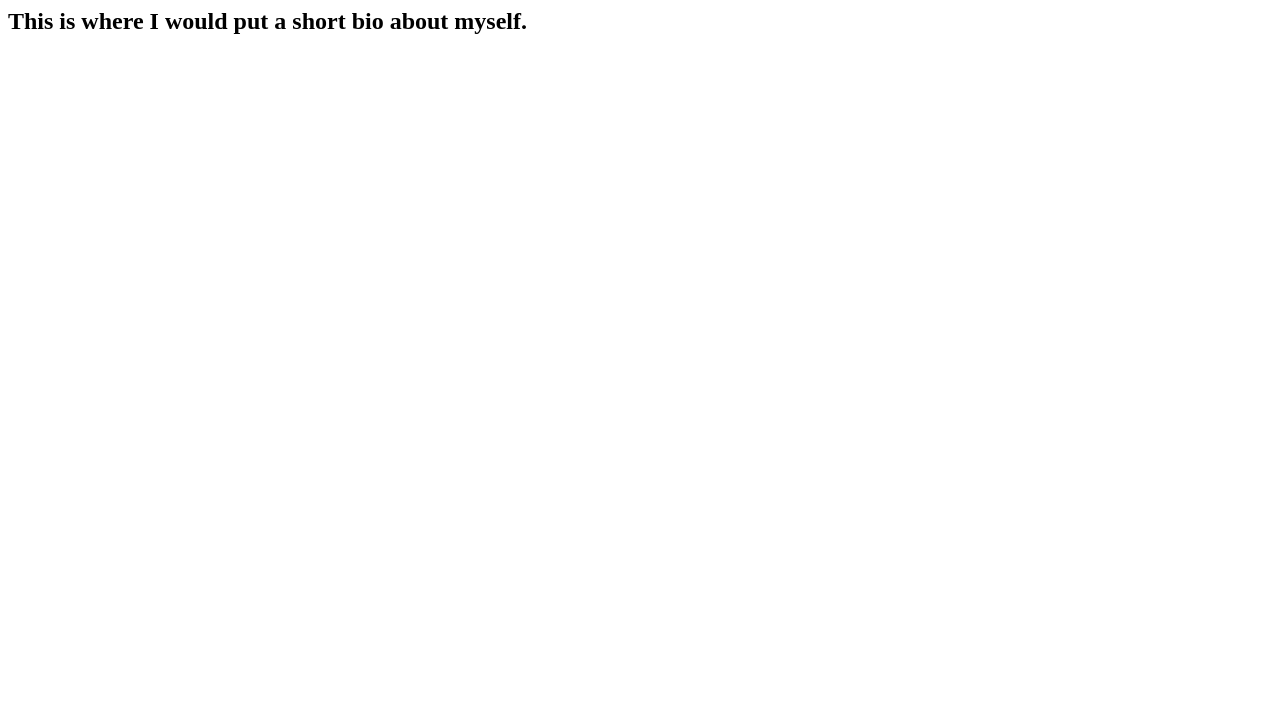
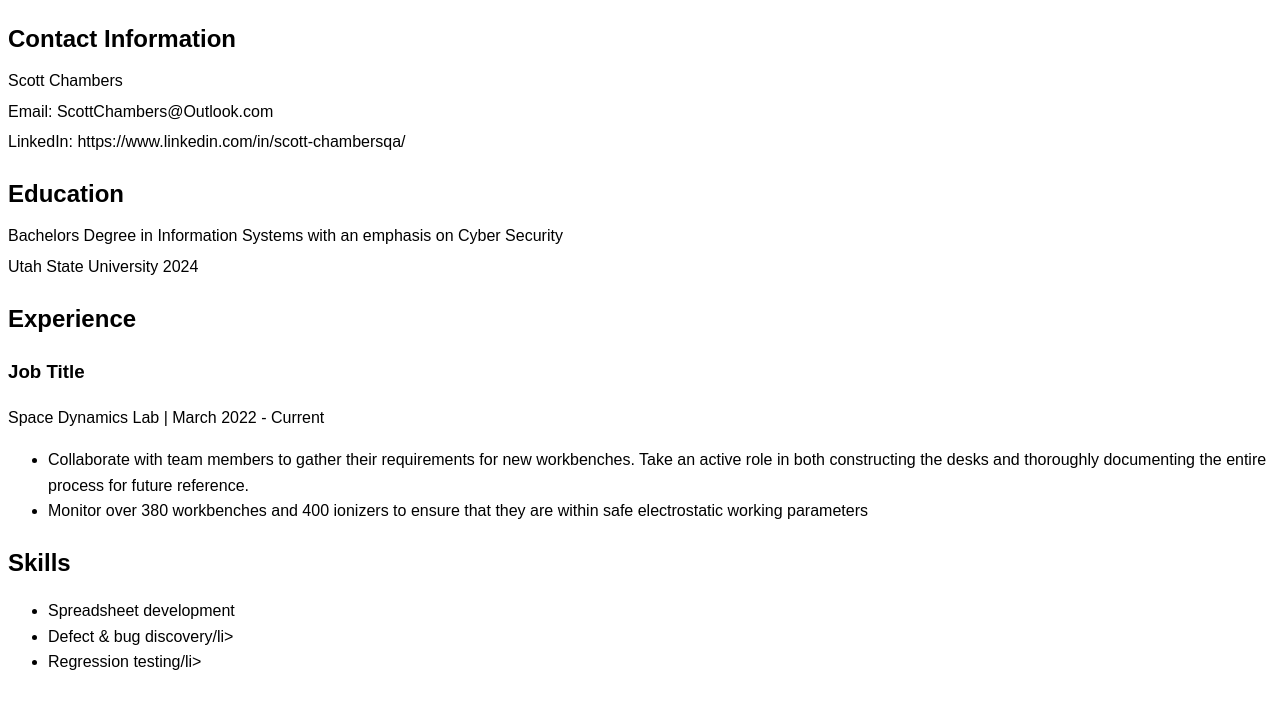
Before and after one commit to Scottiec1227/LinkedPages, a Flask app: page /about in a window 1280 px wide. Shown: the top 709 px of the page. Run offline with Flask 3, Linux system fonts and the light colour scheme.

Commit message:
Wrote up a quick resume

```diff
--- a/templates/about_me.html
+++ b/templates/about_me.html
@@ -1 +1,63 @@
-<h2>This is where I would put a short bio about myself.</h2>
+<!DOCTYPE html>
+<html lang="en">
+<head>
+<meta charset="UTF-8">
+<meta name="viewport" content="width=device-width, initial-scale=1.0">
+<title>Your Name - Resume</title>
+<style>
+  body {
+    font-family: Arial, sans-serif;
+    line-height: 1.6;
+  }
+  .resume-section {
+    margin-bottom: 20px;
+  }
+  .resume-section h2 {
+    margin-bottom: 10px;
+  }
+  .resume-section p {
+    margin: 5px 0;
+  }
+</style>
+</head>
+<body>
+
+<section class="resume-section">
+  <h2>Contact Information</h2>
+  <p>Scott Chambers</p>
+  <p>Email: ScottChambers@Outlook.com</p>
+  <p>LinkedIn: https://www.linkedin.com/in/scott-chambersqa/</p>
+</section>
+
+<section class="resume-section">
+  <h2>Education</h2>
+  <p>Bachelors Degree in Information Systems with an emphasis on Cyber Security</p>
+  <p>Utah State University 2024</p>
+</section>
+
+<section class="resume-section">
+  <h2>Experience</h2>
+  <h3>Job Title</h3>
+  <p>Space Dynamics Lab |  March 2022 - Current</p>
+  <ul>
+    <li>Collaborate with team members to gather their requirements for new
+    workbenches. Take an active role in both constructing the desks and
+    thoroughly documenting the entire process for future reference.</li>
+    <li>Monitor over 380 workbenches and 400 ionizers to ensure that they are
+    within safe electrostatic working parameters</li>
+  </ul>
+  <!-- Repeat this block for each job experience -->
+</section>
+
+<section class="resume-section">
+  <h2>Skills</h2>
+  <ul>
+    <li>Spreadsheet development</li>
+    <li>Defect & bug discovery/li>
+    <li>Regression testing/li>
+    <!-- Add more skills as needed -->
+  </ul>
+</section>
+
+</body>
+</html>
--- a/templates/index.html
+++ b/templates/index.html
@@ -1,2 +1,3 @@
-<h1>Hello World! This is coming from the index.html file!</h1>
-<p><a href="/about"> about me</a></p>
+<h1>Hello and welcome to my Personal Resume! </h1>
+
+<p>Click on<a href="/about"> about me</a> to learn more</p>
```
